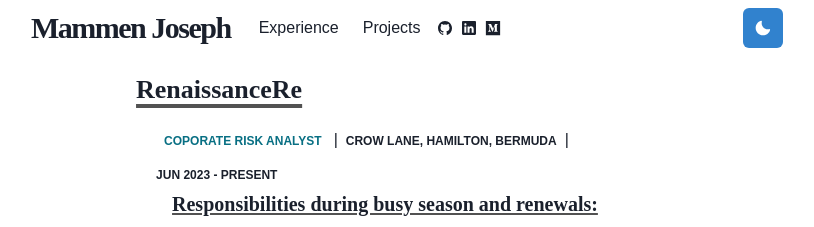
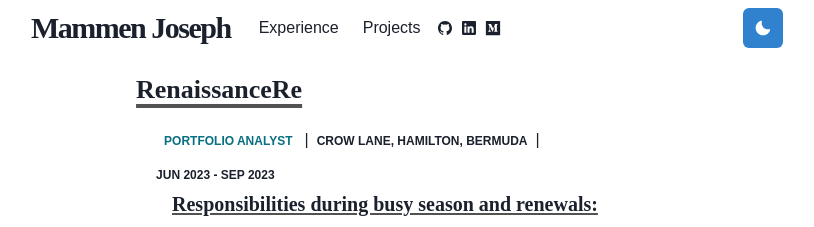
Before and after one commit to tm2josep/tm2josep-portfolio, a Next.js app: page /experience in a window 1280 px wide. Shown: the top 227 px of the page, without its empty margins (233-1047 px from the left). Built offline with nearby package versions, Linux system fonts and the light colour scheme.

Commit message:
Updating RenRe

```diff
--- a/components/text-blocks/experience/renaissance-re.js
+++ b/components/text-blocks/experience/renaissance-re.js
@@ -11,10 +11,10 @@
             <Flex gap="2" wrap="wrap" direction="row" alignItems="baseline">
                 <SeparatedGroup separator="|">
                     <DetailInfo variant="important">
-                        Coporate Risk Analyst
+                        Portfolio Analyst
                     </DetailInfo>
                     <DetailInfo>Crow Lane, Hamilton, Bermuda</DetailInfo>
-                    <DetailInfo>Jun 2023 - Present</DetailInfo>
+                    <DetailInfo>Jun 2023 - Sep 2023</DetailInfo>
                 </SeparatedGroup>
             </Flex>
             <UnorderedList mt={2}>
```
